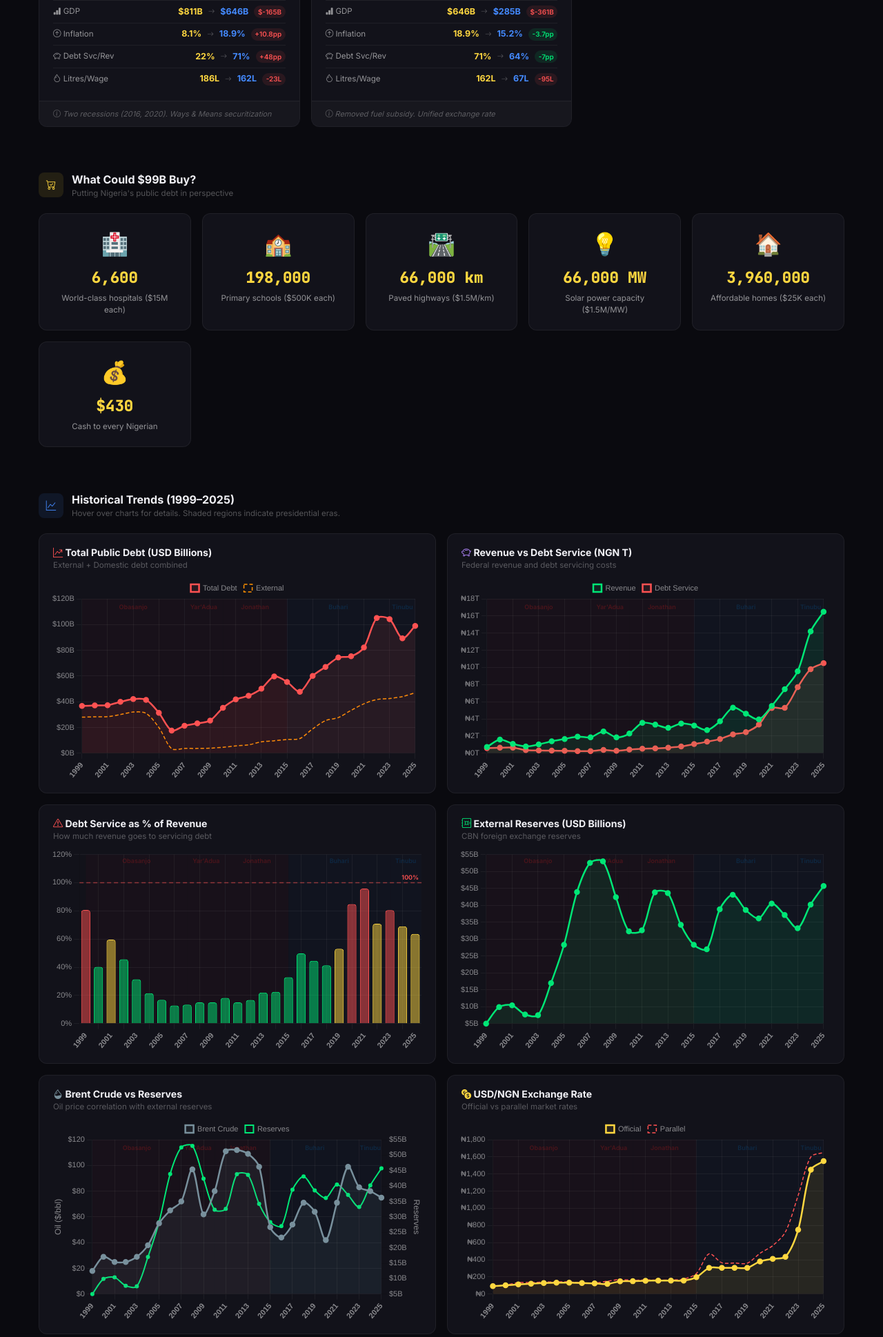
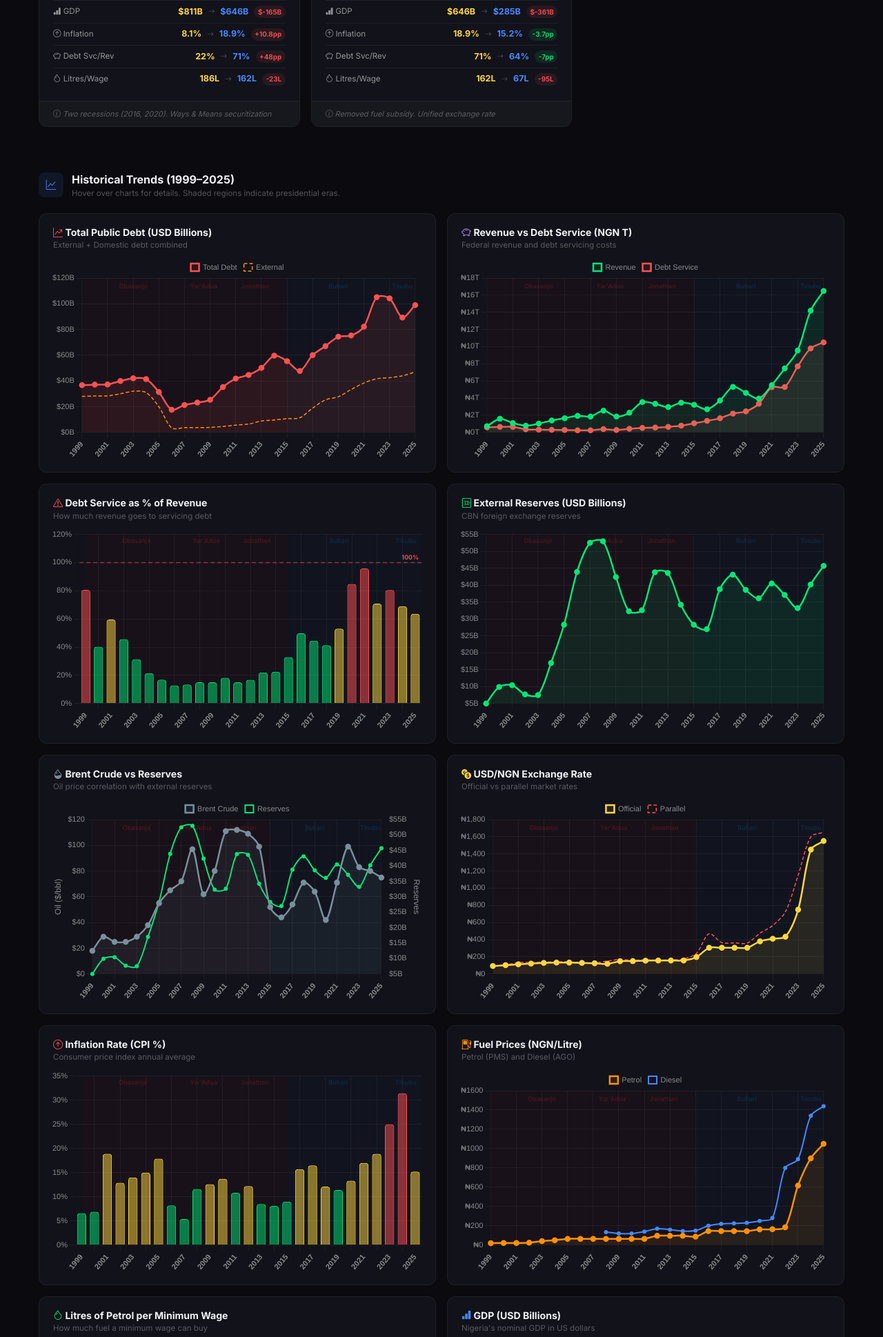
Before and after one commit to femiwill/debt_clock, a Flask app: page / in a window 1280 px wide. Shown: the part 1346-3284 px from the top of the page at 69% size. Run offline with Flask 3, Linux system fonts and the light colour scheme; data comes from the database, SQL or seed files in the repository.

Commit message:
Remove 'What Could the Debt Buy' section from dashboard
Co-Authored-By: Claude Opus 4.6 <noreply@anthropic.com>

```diff
--- a/templates/index.html
+++ b/templates/index.html
@@ -45,14 +45,6 @@
 .change-pos { color: var(--green); background: rgba(0,230,118,0.1); }
 .change-neg { color: var(--red); background: rgba(255,82,82,0.1); }
 .pres-note { font-size: 0.68rem; color: var(--text-tertiary); padding: 0.6rem 1.25rem; background: rgba(255,255,255,0.02); border-top: 1px solid var(--border); font-style: italic; }
-
-/* Debt Buy */
-.debt-buy-grid { display: grid; grid-template-columns: repeat(auto-fit, minmax(220px, 1fr)); gap: 1rem; margin-top: 1rem; }
-.debt-buy-card { background: var(--bg-card); border: 1px solid var(--border); border-radius: var(--radius); padding: 1.25rem; text-align: center; transition: all 0.3s; }
-.debt-buy-card:hover { border-color: var(--border-hover); transform: translateY(-2px); }
-.debt-buy-icon { font-size: 2rem; margin-bottom: 0.5rem; }
-.debt-buy-count { font-family: 'JetBrains Mono', monospace; font-size: 1.4rem; font-weight: 800; color: var(--gold); }
-.debt-buy-label { font-size: 0.72rem; color: var(--text-secondary); margin-top: 0.25rem; }
 
 @media (max-width: 768px) {
     .pres-grid { grid-template-columns: 1fr; }
@@ -269,52 +261,6 @@
     </div>
 </section>
 
-<!-- WHAT COULD THE DEBT BUY -->
-<section class="section">
-    <div class="container">
-        <div class="section-head">
-            <div class="section-icon" style="background:rgba(255,215,64,0.1);color:var(--gold);"><i class="bi bi-cart-check"></i></div>
-            <div>
-                <div class="section-title">What Could ${{ '%.0f'|format(latest.total_debt_usd) }}B Buy?</div>
-                <div class="section-sub">Putting Nigeria's public debt in perspective</div>
-            </div>
-        </div>
-        <div class="debt-buy-grid">
-            {% set debt_usd = latest.total_debt_usd * 1000000000 %}
-            <div class="debt-buy-card">
-                <div class="debt-buy-icon">🏥</div>
-                <div class="debt-buy-count">{{ '{:,.0f}'.format(debt_usd / 15000000) }}</div>
-                <div class="debt-buy-label">World-class hospitals ($15M each)</div>
-            </div>
-            <div class="debt-buy-card">
-                <div class="debt-buy-icon">🏫</div>
-                <div class="debt-buy-count">{{ '{:,.0f}'.format(debt_usd / 500000) }}</div>
-                <div class="debt-buy-label">Primary schools ($500K each)</div>
-            </div>
-            <div class="debt-buy-card">
-                <div class="debt-buy-icon">🛣️</div>
-                <div class="debt-buy-count">{{ '{:,.0f}'.format(debt_usd / 1500000) }} km</div>
-                <div class="debt-buy-label">Paved highways ($1.5M/km)</div>
-            </div>
-            <div class="debt-buy-card">
-                <div class="debt-buy-icon">💡</div>
-                <div class="debt-buy-count">{{ '{:,.0f}'.format(debt_usd / 1500000) }} MW</div>
-                <div class="debt-buy-label">Solar power capacity ($1.5M/MW)</div>
-            </div>
-            <div class="debt-buy-card">
-                <div class="debt-buy-icon">🏠</div>
-                <div class="debt-buy-count">{{ '{:,.0f}'.format(debt_usd / 25000) }}</div>
-                <div class="debt-buy-label">Affordable homes ($25K each)</div>
-            </div>
-            <div class="debt-buy-card">
-                <div class="debt-buy-icon">💰</div>
-                <div class="debt-buy-count">${{ '%.0f'|format(debt_usd / (latest.population * 1000000)) }}</div>
-                <div class="debt-buy-label">Cash to every Nigerian</div>
-            </div>
-        </div>
-    </div>
-</section>
-
 <!-- CHARTS -->
 <section class="section">
     <div class="container">
```
